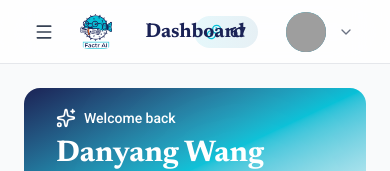
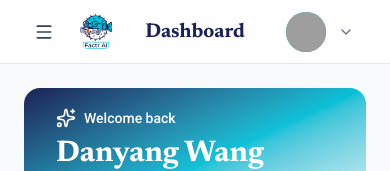
Before and after one commit to joshua-daniel-lee/factr-demo, a Next.js app: page / in a window 390 px wide. Shown: the top 171 px of the page. Built offline with nearby package versions, Linux system fonts and the light colour scheme; grey boxes are pictures that could not be loaded.

Commit message:
fix: Hide credit count badge on mobile screens

```diff
--- a/components/Header.tsx
+++ b/components/Header.tsx
@@ -58,7 +58,7 @@ export default function Header({ title, showLogo = false, onMenuClick, sidebarOp
         {/* Right: Credit Badge + User Menu */}
         <div className="flex items-center gap-4">
           {/* Credit Balance Badge */}
-          <div className="flex items-center gap-2 px-3 py-1.5 bg-gradient-to-r from-primary/10 to-blue-chill/10 rounded-full">
+          <div className="hidden md:flex items-center gap-2 px-3 py-1.5 bg-gradient-to-r from-primary/10 to-blue-chill/10 rounded-full">
             <Coins className="w-4 h-4 text-primary" />
             <span className="text-sm font-semibold text-bunting">
               {user.credits.remaining}
```
